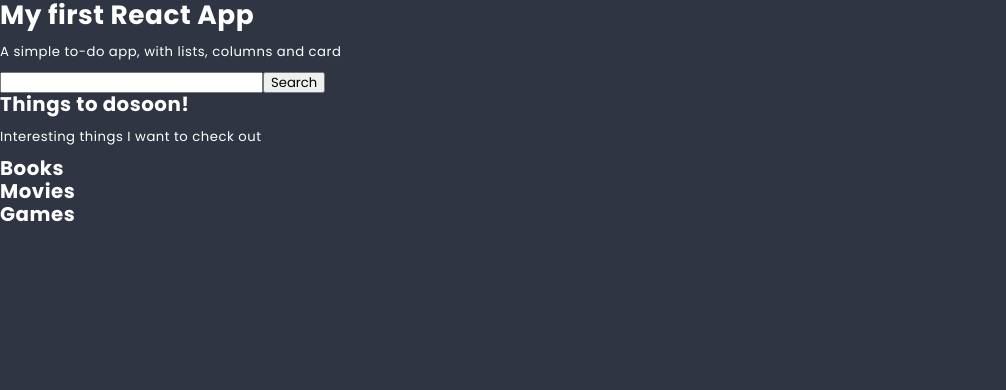
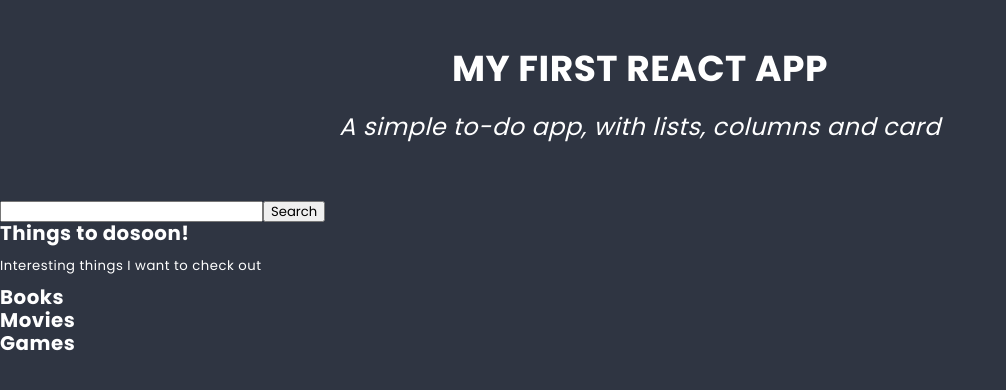
Before and after one commit to DJendryczka/myfirst-react, a JavaScript app: page / in a window 1280 px wide. Shown: the top 390 px of the page, without its empty margins (0-1006 px from the left). Built offline with nearby package versions, Linux system fonts and the light colour scheme.

Commit message:
Fix of style in hero

```diff
--- a/src/components/Hero/Hero.js
+++ b/src/components/Hero/Hero.js
@@ -2,9 +2,9 @@ import styles from './Hero.module.scss';
 
 const Hero = () => {
     return (
-      <div className="hero">
-        <h1 className="title">My first React App</h1>
-        <p className="subtitle">A simple to-do app, with lists, columns and card</p>
+      <div className={styles.hero}>
+        <h1 className={styles.title}>My first React App</h1>
+        <p className={styles.subtitle}>A simple to-do app, with lists, columns and card</p>
       </div>
     );
   };
```
